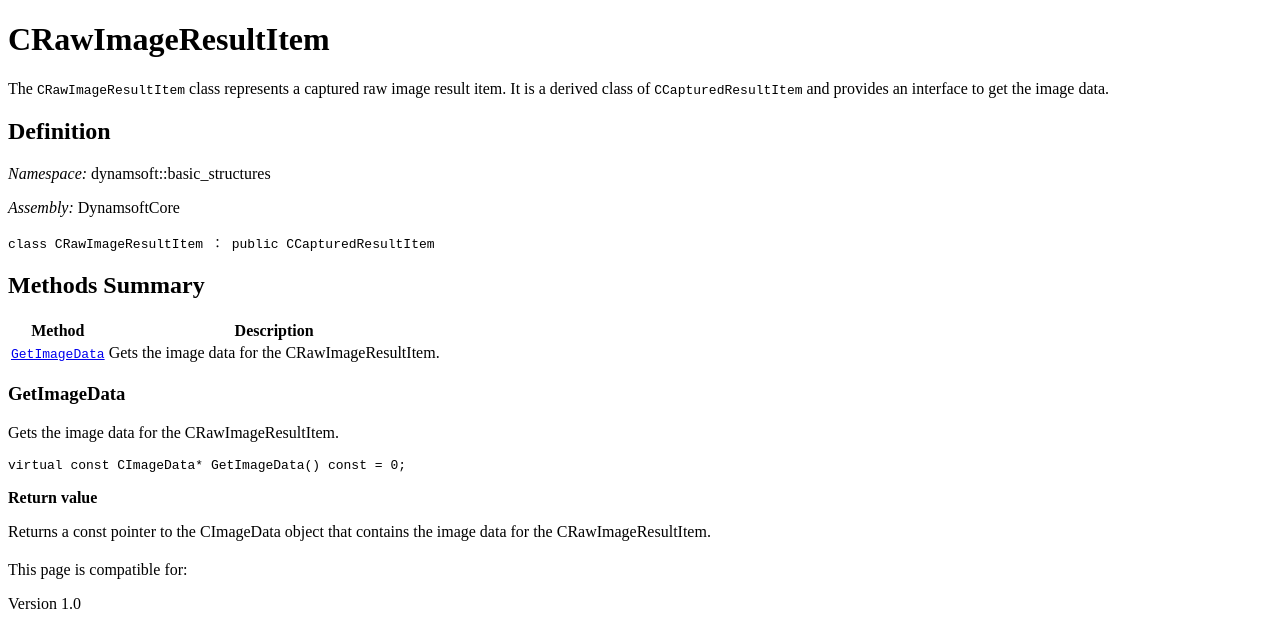
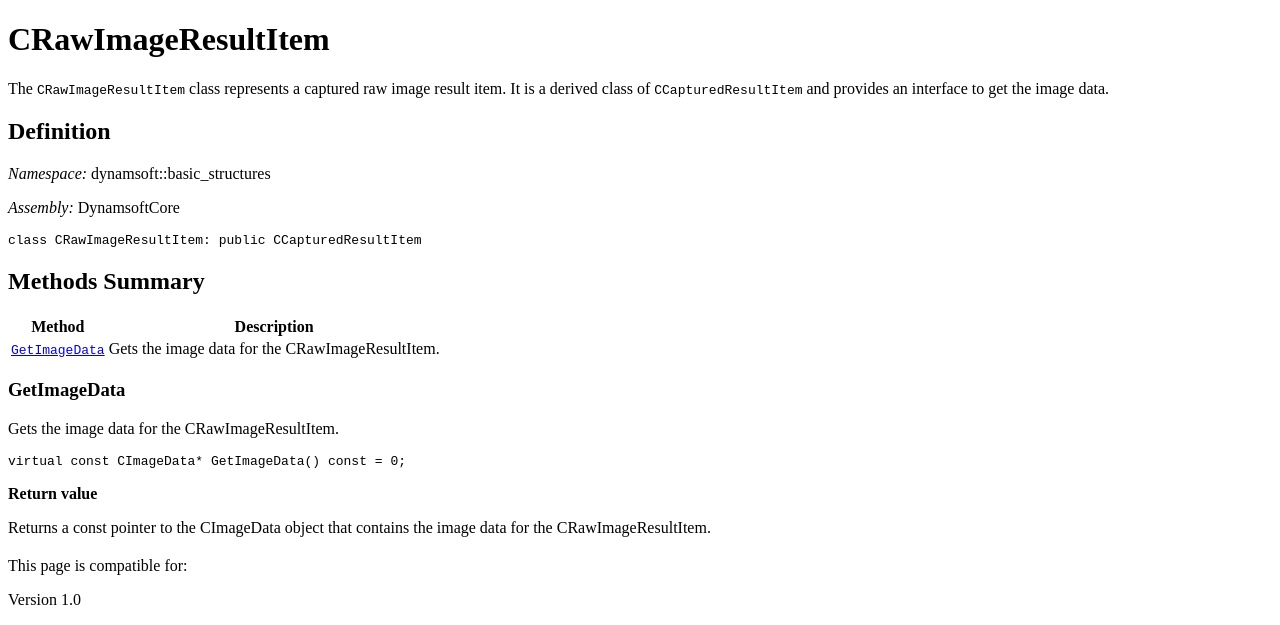
Before and after one commit to dynamsoft-docs/capture-vision-docs-server, a Jekyll site: the page built from programming/cplusplus/api-reference/core/basic-structures/raw-image-result-item.md, in a window 1280 px wide. Shown: the part 547-1172 px from the top of the page. Built offline with Jekyll 4.4.1, drawn with Linux system fonts in a browser that asks for light colours.

````diff
--- a/programming/cplusplus/api-reference/core/basic-structures/raw-image-result-item.md
+++ b/programming/cplusplus/api-reference/core/basic-structures/raw-image-result-item.md
@@ -20,7 +20,7 @@ The `CRawImageResultItem` class represents a captured raw image result item. It
 *Assembly:* DynamsoftCore
 
 ```cpp
-class CRawImageResultItem ： public CCapturedResultItem
+class CRawImageResultItem: public CCapturedResultItem
 ```
 
 ## Methods Summary
````
